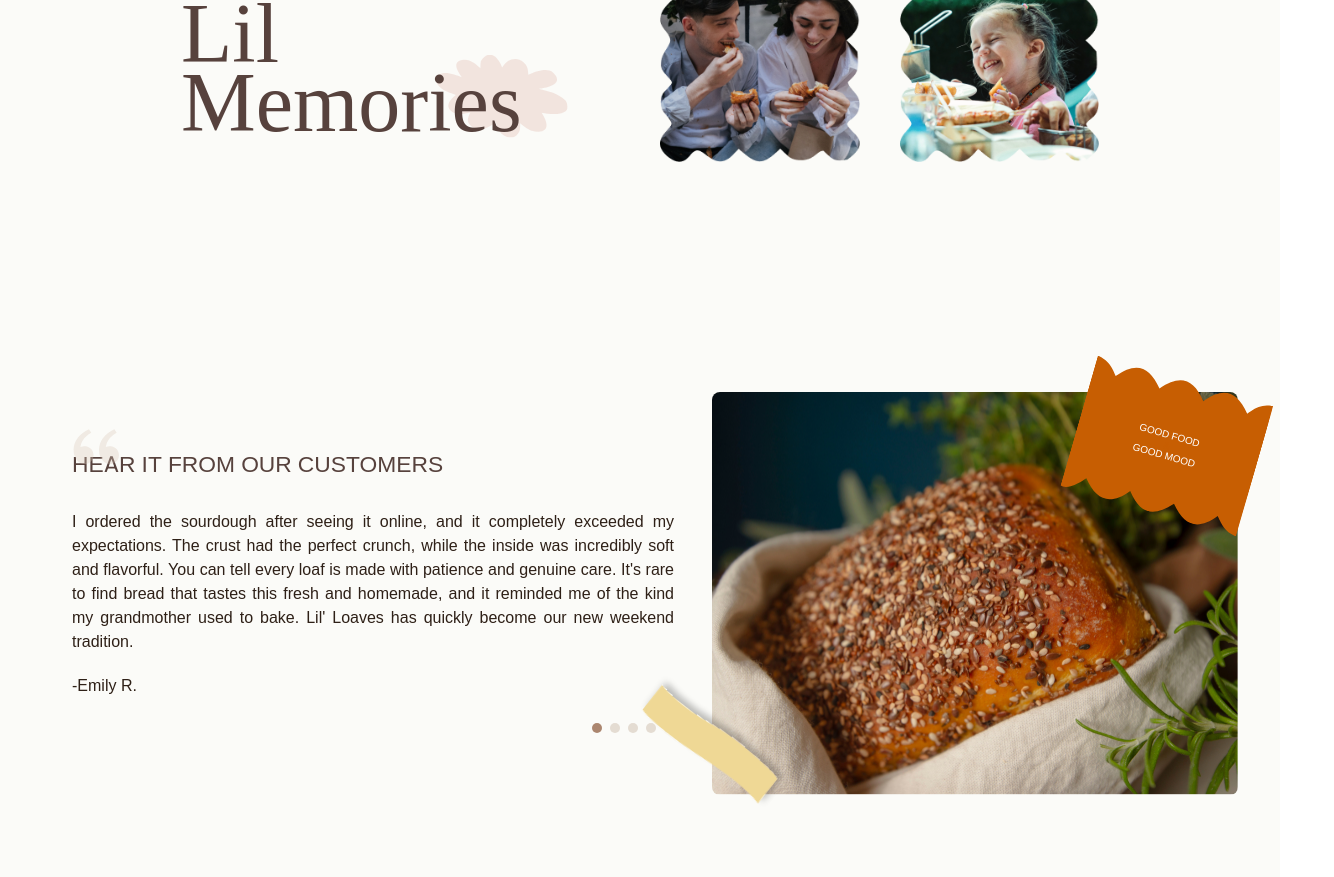
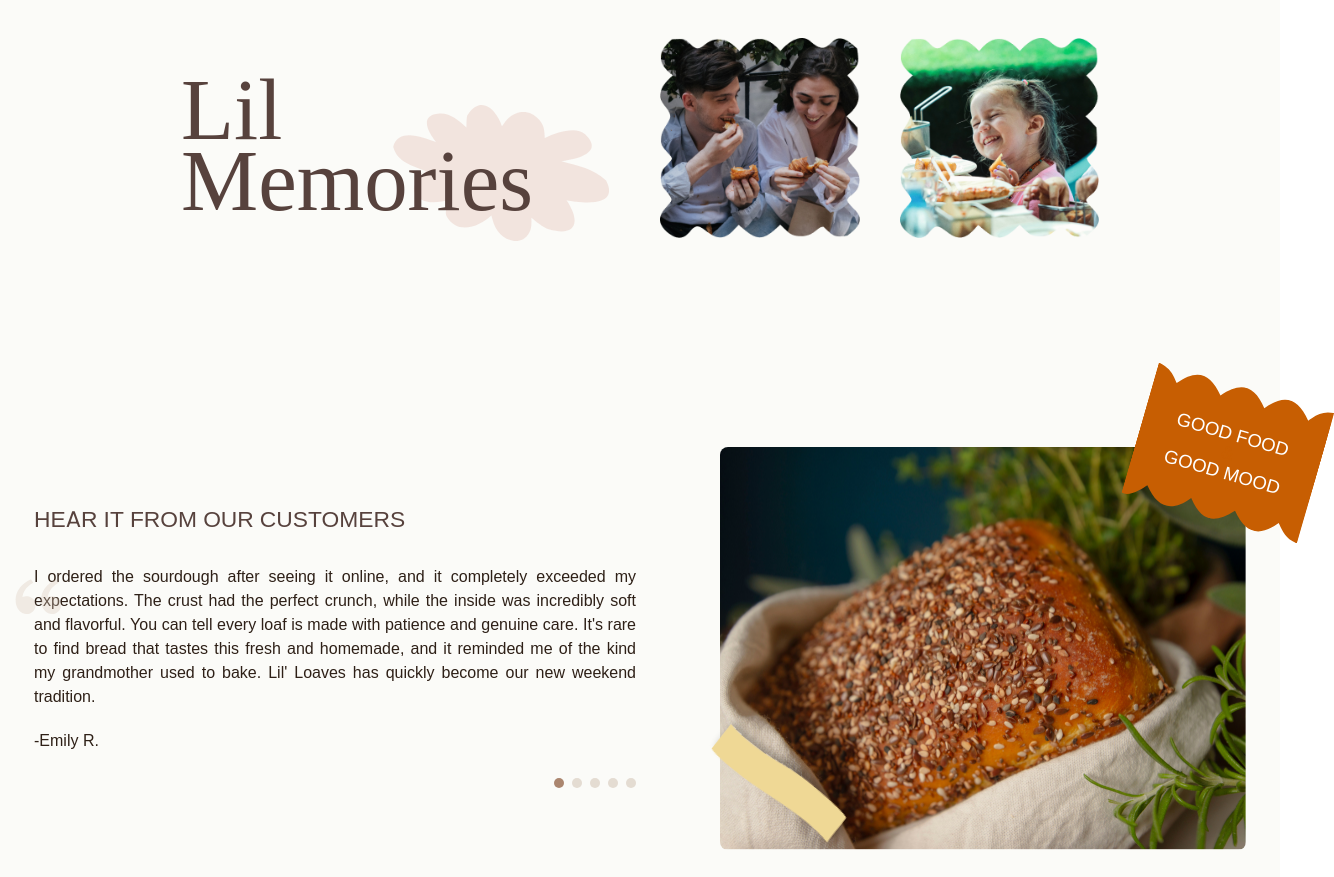
Before and after one commit to tusharjain2001/LilLoaves, a React (Vite) app: page /gallery in a window 1280 px wide. Shown: the part 1920-2797 px from the top of the page, 1334 px wide, since content can reach past the window. Built offline with nearby package versions, Linux system fonts and the light colour scheme; a web font is replaced by a local one.

Commit message:
Align gallery mosaic and about hero to design geometry

```diff
--- a/src/pages/About.jsx
+++ b/src/pages/About.jsx
@@ -9,14 +9,20 @@ import patternCroissant from "../assets/about/pattern-croissant.svg";
 import tributeCorgi from "../assets/about/tribute-corgi.png";
 import tributeRibbon from "../assets/about/tribute-ribbon.svg";
 
+/* Desktop tops are Figma's absolute values minus 120px: the shared Navbar
+   renders as a normal-flow 120px-tall header (44px pt + 76px pill) above
+   this page, while Figma's mockup shows the navbar overlapping the hero's
+   own y=0. Shifting these (and the hero content's own pt below) up by 120px
+   keeps every flower - and everything after it on the page - aligned to the
+   Figma layout instead of drifting 120px too low. */
 const HERO_FLOWERS_DESKTOP = [
-  { left: 1358, top: 92 },
-  { left: 628, top: 659 },
-  { left: 649, top: 120 },
-  { left: 134, top: 195 },
-  { left: 42, top: 565 },
-  { left: 1345, top: 623 },
-  { left: 1005, top: 378 },
+  { left: 1358, top: -28 },
+  { left: 628, top: 539 },
+  { left: 649, top: 0 },
+  { left: 134, top: 75 },
+  { left: 42, top: 445 },
+  { left: 1345, top: 503 },
+  { left: 1005, top: 258 },
 ];
 
 const HERO_FLOWERS_MOBILE = [
@@ -97,7 +103,7 @@ export default function About() {
             ))}
           </div>
 
-          <div className="relative flex flex-col items-center gap-[17px] px-[16px] pt-[124px] lg:flex-row lg:items-start lg:px-[72px] lg:pt-[207px]">
+          <div className="relative flex flex-col items-center gap-[17px] px-[16px] pt-[124px] lg:flex-row lg:items-start lg:px-[72px] lg:pt-[87px]">
             {/* welcome card */}
             <div className="relative h-[244.69px] w-[370px] shrink-0 lg:h-[450px] lg:w-[681px]">
               <img
@@ -143,11 +149,11 @@ export default function About() {
         <div className="pointer-events-none absolute inset-0" style={MEET_PLAID_BG} />
         <div className="relative mx-auto flex w-full max-w-[1079px] flex-col items-center gap-[24px] px-[16px] py-[86px] lg:py-[57px]">
           <div className="flex items-center justify-center gap-[8px] text-center font-ligema uppercase text-cocoa lg:gap-[5px]">
-            <p className="text-[40px] leading-none lg:text-[64px]">Meet Our Doc</p>
-            <span className="text-[40px] leading-none text-transparent [-webkit-text-fill-color:transparent] [-webkit-text-stroke:1px_#57423d] lg:text-[64px] lg:[-webkit-text-stroke:1.5px_#57423d]">
+            <p className="text-[40px] leading-none lg:text-[30.4px]">Meet Our Doc</p>
+            <span className="text-[40px] leading-none text-transparent [-webkit-text-fill-color:transparent] [-webkit-text-stroke:1px_#57423d] lg:text-[30.4px] lg:[-webkit-text-stroke:1.5px_#57423d]">
               &amp;
             </span>
-            <p className="text-[40px] leading-none lg:text-[64px]">Chief</p>
+            <p className="text-[40px] leading-none lg:text-[30.4px]">Chief</p>
           </div>
 
           <div className="relative h-[169px] w-full overflow-hidden rounded-[6px] lg:h-[494px] lg:rounded-[16px]">
--- a/src/pages/Gallery.jsx
+++ b/src/pages/Gallery.jsx
@@ -80,7 +80,7 @@ function GridCell({ cell }) {
   if (cell.kind === "heart") {
     return (
       <div className="flex aspect-square items-center justify-center">
-        <img src={heartIcon} alt="" className="h-[70px] w-auto lg:h-[110px]" />
+        <img src={heartIcon} alt="" className="h-[70px] w-auto lg:h-[135px]" />
       </div>
     );
   }
@@ -88,16 +88,16 @@ function GridCell({ cell }) {
   if (cell.kind === "text") {
     return (
       <div className="col-span-1 flex flex-col justify-center lg:col-span-2">
-        <p className="font-script text-[37.8px] leading-[0.82] text-cocoa lg:text-[84px]">
+        <p className="font-script text-[37.8px] leading-[0.82] text-cocoa lg:text-[86.8px]">
           Lil
         </p>
         <div className="relative w-fit">
           <img
             src={memoriesBlob}
             alt=""
-            className="pointer-events-none absolute -right-[14px] top-1/2 h-[64px] w-auto -translate-y-1/2 rotate-[-90deg] lg:-right-[22px] lg:h-[132px]"
+            className="pointer-events-none absolute -right-[14px] top-1/2 h-[64px] w-auto -translate-y-1/2 rotate-[-90deg] lg:-right-[36px] lg:h-[216px]"
           />
-          <p className="relative font-script text-[37.8px] leading-[0.82] text-cocoa lg:text-[84px]">
+          <p className="relative font-script text-[37.8px] leading-[0.82] text-cocoa lg:text-[86.8px]">
             Memories
           </p>
         </div>
@@ -148,7 +148,7 @@ export default function Gallery() {
       </section>
 
       {/* Photo mosaic + Lil' Memories */}
-      <section className="w-full bg-cream pb-[60px] pt-[56px] lg:pb-[130px] lg:pt-[110px]">
+      <section className="w-full bg-cream pb-[60px] pt-[56px] lg:pb-[130px] lg:pt-[186px]">
         <div className="mx-auto w-full max-w-[1440px] px-[16px] lg:px-[181px]">
           <div className="grid grid-cols-2 gap-[16px] lg:hidden">
             {MOBILE_GRID.map((cell, i) => (
@@ -165,15 +165,15 @@ export default function Gallery() {
       </section>
 
       {/* Hear it from our customers */}
-      <section className="w-full bg-cream px-[16px] py-[60px] lg:px-[72px] lg:py-[100px]">
-        <div className="mx-auto flex w-full max-w-[1296px] flex-col gap-[40px] lg:flex-row lg:items-center lg:justify-between lg:gap-[38px]">
+      <section className="w-full bg-cream px-[16px] py-[60px] lg:px-0 lg:py-[79px]">
+        <div className="mx-auto flex w-full max-w-[1440px] flex-col gap-[40px] lg:flex-row lg:items-center lg:justify-center lg:gap-[38px]">
           {/* Text column */}
           <div className="relative flex flex-col gap-[25px] lg:w-[602px] lg:shrink-0">
             <img
               src={iconQuote}
               alt=""
               aria-hidden="true"
-              className="absolute -left-[6px] -top-[36px] hidden h-[61px] w-[61px] lg:block"
+              className="absolute -left-[6px] -top-[36px] hidden h-[61px] w-[61px] lg:-left-[26px] lg:top-[59px] lg:block"
             />
 
             <div className="flex flex-col gap-[20px] lg:gap-[34px]">
@@ -203,8 +203,11 @@ export default function Gallery() {
             />
           </div>
 
-          {/* Image column */}
-          <div className="relative lg:w-[526px] lg:shrink-0">
+          {/* Image column - lg width includes the washi tape's left overhang,
+              so the photo itself (below) sits flush against the right side,
+              matching how the design groups the photo + tape together. */}
+          <div className="lg:w-[572px] lg:shrink-0">
+            <div className="relative lg:ml-auto lg:w-[526px]">
               <img
                 src={testimonialPhotoMobile}
                 alt="Freshly baked sourdough loaf being sliced on a plaid cloth"
@@ -220,10 +223,10 @@ export default function Gallery() {
                 src={tapeIcon}
                 alt=""
                 aria-hidden="true"
-              className="pointer-events-none absolute -bottom-[22px] -left-[18px] h-[120px] w-[38px] rotate-[128deg] scale-y-[-1] lg:-bottom-[28px] lg:-left-[22px] lg:h-[164px] lg:w-[49px]"
+                className="pointer-events-none absolute -bottom-[22px] -left-[18px] h-[120px] w-[38px] rotate-[128deg] scale-y-[-1] lg:-bottom-[12px] lg:left-[39px] lg:h-[164px] lg:w-[49px]"
               />
 
-            <div className="absolute -right-[10px] -top-[18px] h-[100px] w-[136px] lg:-right-[20px] lg:-top-[14px] lg:h-[136px] lg:w-[183px]">
+              <div className="absolute -right-[10px] -top-[18px] h-[100px] w-[136px] lg:-right-[73px] lg:-top-[62px] lg:h-[136px] lg:w-[183px]">
                 <img
                   src={ribbonIcon}
                   alt=""
@@ -231,15 +234,16 @@ export default function Gallery() {
                   className="absolute left-1/2 top-1/2 h-[136px] w-[100px] -translate-x-1/2 -translate-y-1/2 rotate-[106deg] lg:h-[183px] lg:w-[136px]"
                 />
                 <div className="absolute inset-0 flex rotate-[16deg] flex-col items-center justify-center leading-[1.05]">
-                <span className="font-ligema text-[7.1px] uppercase text-white lg:text-[10px]">
+                  <span className="font-ligema text-[7.1px] uppercase text-white lg:text-[18.6px]">
                     Good Food
                   </span>
-                <span className="font-ligema text-[7.1px] uppercase text-[#c75e02] lg:text-[10px]">
+                  <span className="font-ligema text-[7.1px] uppercase text-[#c75e02] lg:text-[18.6px]">
                     &amp;
                   </span>
-                <span className="font-ligema text-[7.1px] uppercase text-white lg:text-[10px]">
+                  <span className="font-ligema text-[7.1px] uppercase text-white lg:text-[18.6px]">
                     Good Mood
                   </span>
+                </div>
               </div>
             </div>
           </div>
```
Lines whose indentation alone changed are shown as unchanged.
